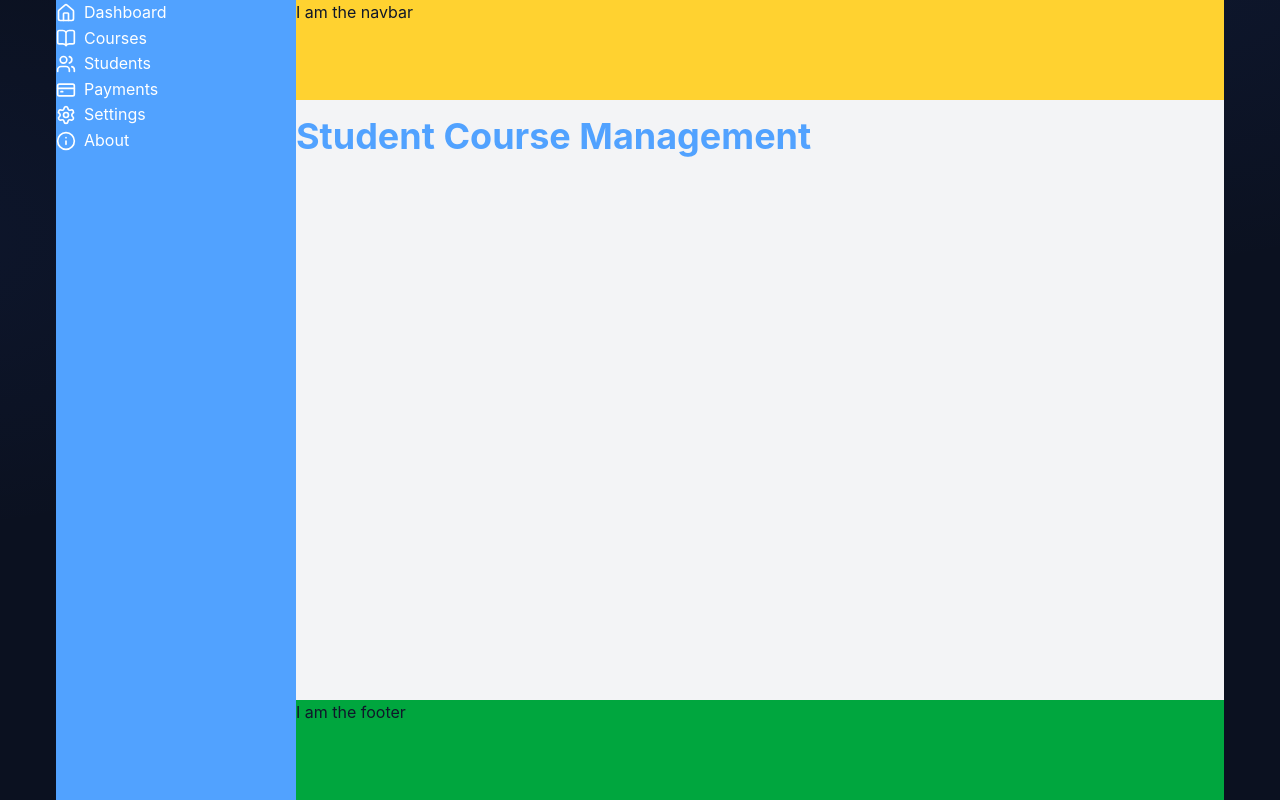
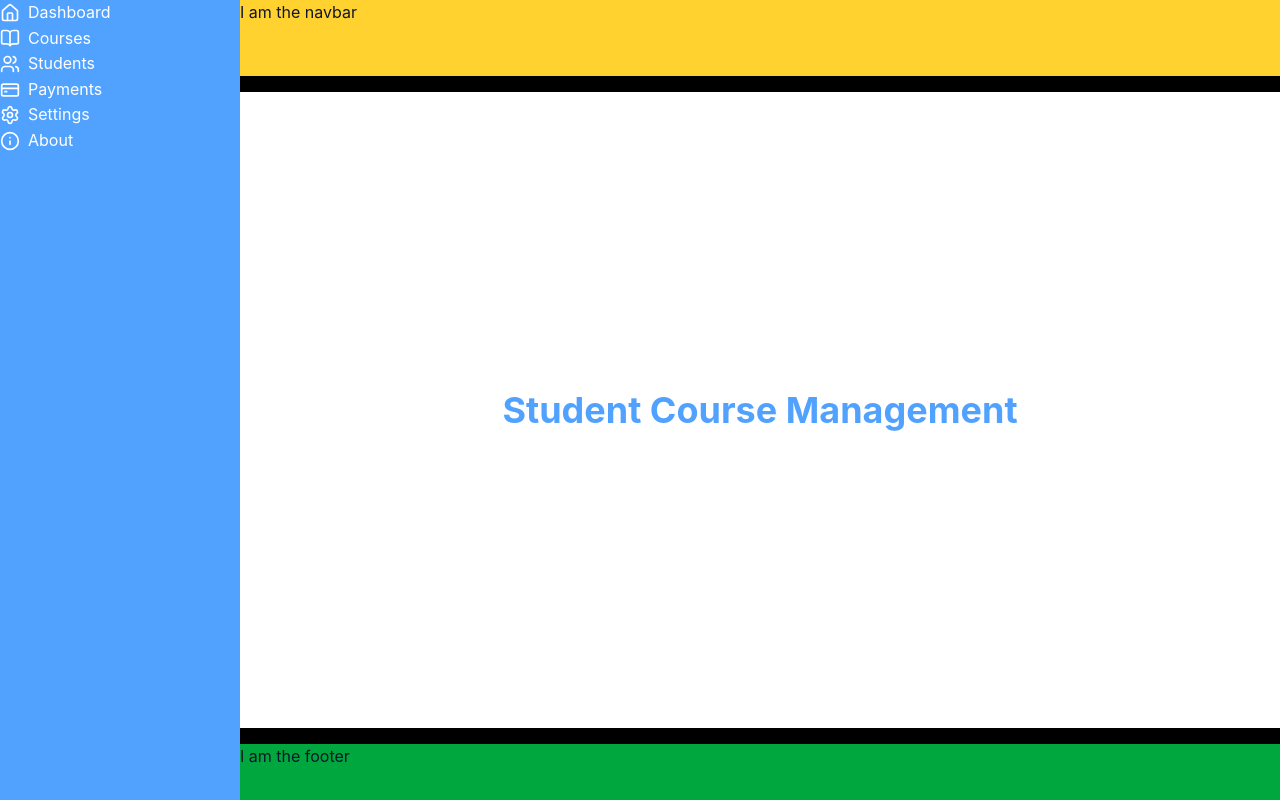
Before and after one commit to Joseph-AAA/student-course-payment-management, a React (Vite) app: page / in a window 1280 px wide. Built offline with nearby package versions, Linux system fonts and the light colour scheme.

Commit message:
update layout

```diff
--- a/src/App.jsx
+++ b/src/App.jsx
@@ -2,24 +2,32 @@ import Navbar from "./components/layout/Navbar";
 import Sidebar from "./components/layout/Sidebar";
 import Footer from "./components/layout/Footer";
 
+
 function App(){
-  return  <div className="container grid min-h-screen grid-cols-[240px_1fr]">
+  return  <div className="grid min-h-screen grid-cols-[240px_1fr]">
 
               <aside  className="bg-blue-400 h-full w-full text-white">
                 <Sidebar />
               </aside>
-              <main className="grid grid-rows-[100px_1fr_100px] gap-4 bg-gray-100 h-full w-full">
+
+              <div className= "grid grid-rows-[76px_1fr_56px] gap-4 bg-black h-full w-full">
+
                  <nav className="w-full bg-amber-300">
                      <Navbar />
                   </nav>
+
+
+                  <main className="w-full bg-white flex justify-center items-center">
                       <div className="text-4xl font-bold text-blue-400">
                         Student Course Management
                       </div>
+                  </main>
 
-                <div className=" bg-green-600 w-full">
+
+                  <div className=" bg-green-600  w-full">
                     <Footer  />
                   </div>
-              </main>
+              </div>
 
           </div>
 }
--- a/src/index.css
+++ b/src/index.css
@@ -111,12 +111,12 @@ body {
       transparent 60%
     );
 }
-.container {
-  width: 100%;
+/* .container {
+  width: 90%;
   max-width: 1200px;
   margin-inline: auto;
   padding-inline: 1rem;
-}
+} */
 
 /* ================================
    Links
```
Also changed, not shown: src/data/data.js (line endings or trailing spaces). Lines whose indentation alone changed are shown as unchanged.
